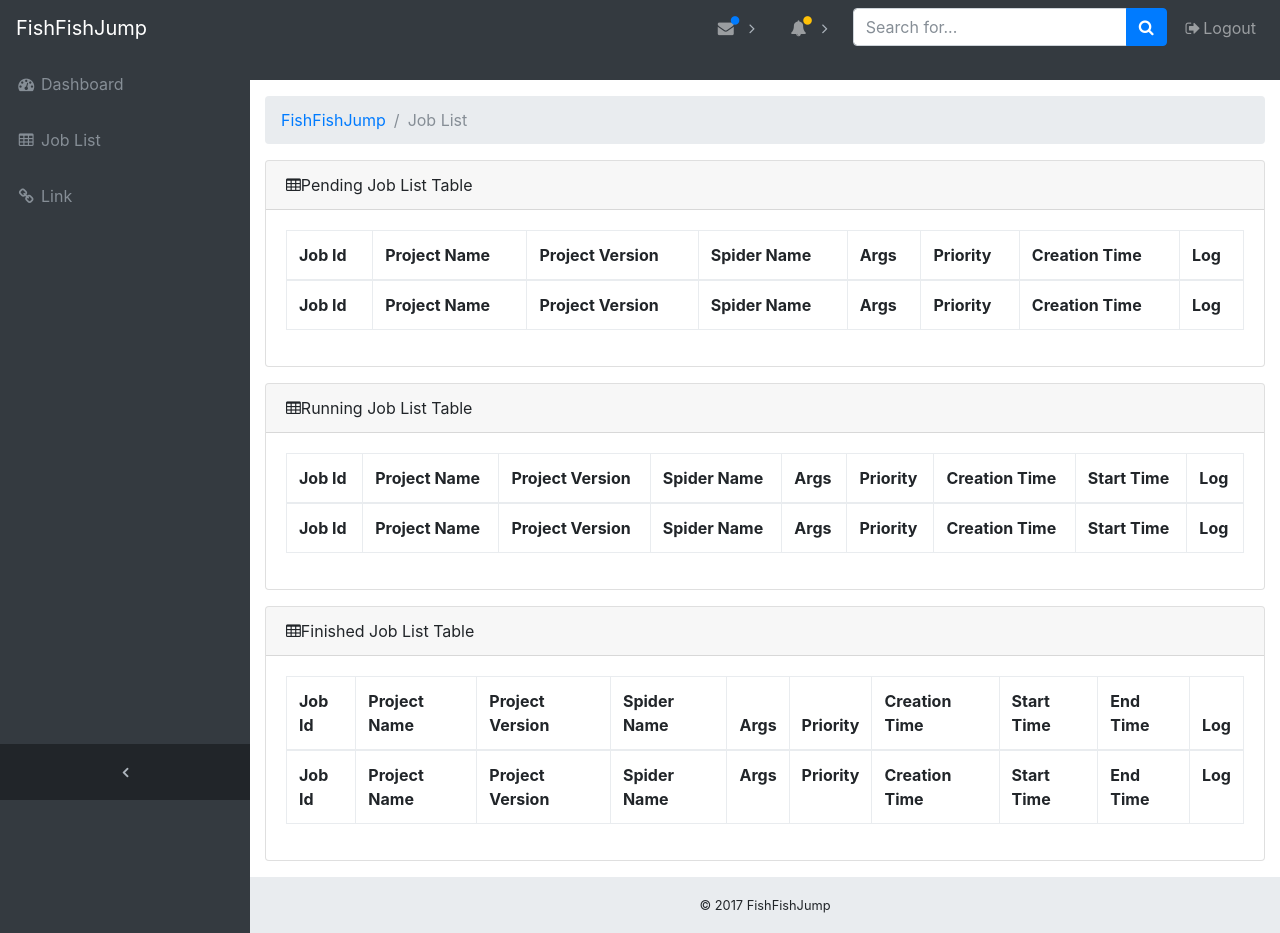
After one commit to SylvanasSun/FishFishJump, a Flask app: template fish_webapp/templates/job_list.html in a window 1280 px wide. The commit adds this page. Run offline with Flask 2, Linux system fonts and the light colour scheme; the template is opened without the code that fills it, so the values that code supplies are empty; some libraries are stand-ins or nearby versions.

Commit message:
Add template page job_list.html

```diff
--- a/fish_webapp/templates/base.html
+++ b/fish_webapp/templates/base.html
@@ -16,6 +16,12 @@
                 <a class="nav-link" href="/supervisor/dashboard">
                     <i class="fa fa-fw fa-dashboard"></i>
                     <span class="nav-link-text">Dashboard</span>
+                </a>
+            </li>
+            <li class="nav-item" data-toggle="tooltip" data-placement="right" title="Tables">
+                <a class="nav-link" href="/supervisor/dashboard/job/list">
+                    <i class="fa fa-fw fa-table"></i>
+                    <span class="nav-link-text">Job List</span>
                 </a>
             </li>
             <li class="nav-item" data-toggle="tooltip" data-placement="right" title="Link">
--- /dev/null
+++ b/fish_webapp/templates/job_list.html
@@ -0,0 +1,157 @@
+{% extends "base.html" %}
+
+{% block head %}
+{{ super() }}
+{% block title %}Job List{% endblock %}
+<link href="/static/datatables/dataTables.bootstrap4.css" rel="stylesheet">
+{% endblock %}
+
+{% block content_body %}
+<!-- Breadcrumbs-->
+<ol class="breadcrumb">
+    <li class="breadcrumb-item">
+        <a href="/supervisor/dashboard">FishFishJump</a>
+    </li>
+    <li class="breadcrumb-item active">Job List</li>
+</ol>
+
+<!-- Pending Job List Data Table -->
+<div class="card mb-3">
+    <div class="card-header"><i class="fa fa-table"></i>Pending Job List Table</div>
+    <div class="card-body">
+        <div class="table-responsive">
+            <table class="table table-bordered" id="pendingJobListDataTable" width="100%" cellspacing="0">
+                <thead>
+                <tr>
+                    <th>Job Id</th>
+                    <th>Project Name</th>
+                    <th>Project Version</th>
+                    <th>Spider Name</th>
+                    <th>Args</th>
+                    <th>Priority</th>
+                    <th>Creation Time</th>
+                    <th>Log</th>
+                </tr>
+                </thead>
+                <tfoot>
+                <tr>
+                    <th>Job Id</th>
+                    <th>Project Name</th>
+                    <th>Project Version</th>
+                    <th>Spider Name</th>
+                    <th>Args</th>
+                    <th>Priority</th>
+                    <th>Creation Time</th>
+                    <th>Log</th>
+                </tr>
+                </tfoot>
+                <tbody id="pendingJobListDataTableBody"></tbody>
+            </table>
+        </div>
+    </div>
+</div>
+
+<!-- Running Job List Data Table -->
+<div class="card mb-3">
+    <div class="card-header"><i class="fa fa-table"></i>Running Job List Table</div>
+    <div class="card-body">
+        <div class="table-responsive">
+            <table class="table table-bordered" id="runningJobListDataTable" width="100%" cellspacing="0">
+                <thead>
+                <tr>
+                    <th>Job Id</th>
+                    <th>Project Name</th>
+                    <th>Project Version</th>
+                    <th>Spider Name</th>
+                    <th>Args</th>
+                    <th>Priority</th>
+                    <th>Creation Time</th>
+                    <th>Start Time</th>
+                    <th>Log</th>
+                </tr>
+                </thead>
+                <tfoot>
+                <tr>
+                    <th>Job Id</th>
+                    <th>Project Name</th>
+                    <th>Project Version</th>
+                    <th>Spider Name</th>
+                    <th>Args</th>
+                    <th>Priority</th>
+                    <th>Creation Time</th>
+                    <th>Start Time</th>
+                    <th>Log</th>
+                </tr>
+                </tfoot>
+                <tbody id="runningJobListDataTableBody"></tbody>
+            </table>
+        </div>
+    </div>
+</div>
+
+<!-- Finished Job List Data Table -->
+<div class="card mb-3">
+    <div class="card-header"><i class="fa fa-table"></i>Finished Job List Table</div>
+    <div class="card-body">
+        <div class="table-responsive">
+            <table class="table table-bordered" id="finishedJobListDataTable" width="100%" cellspacing="0">
+                <thead>
+                <tr>
+                    <th>Job Id</th>
+                    <th>Project Name</th>
+                    <th>Project Version</th>
+                    <th>Spider Name</th>
+                    <th>Args</th>
+                    <th>Priority</th>
+                    <th>Creation Time</th>
+                    <th>Start Time</th>
+                    <th>End Time</th>
+                    <th>Log</th>
+                </tr>
+                </thead>
+                <tfoot>
+                <tr>
+                    <th>Job Id</th>
+                    <th>Project Name</th>
+                    <th>Project Version</th>
+                    <th>Spider Name</th>
+                    <th>Args</th>
+                    <th>Priority</th>
+                    <th>Creation Time</th>
+                    <th>Start Time</th>
+                    <th>End Time</th>
+                    <th>Log</th>
+                </tr>
+                </tfoot>
+                <tbody id="finishedJobListDataTableBody"></tbody>
+            </table>
+        </div>
+    </div>
+</div>
+
+{% endblock %}
+
+<div class="modal fade" id="logModal" tabindex="-1" role="dialog" aria-labelledby="logModalLabel" aria-hidden="true">
+    <div class="modal-dialog">
+        <div class="modal-content">
+            <input type="hidden" id="hidden_modal_job_id" value="">
+            <input type="hidden" id="hidden_modal_project_name" value="">
+            <input type="hidden" id="hidden_modal_spider_name" value="">
+            <div class="modal-header">
+                <button type="button" class="close" data-dismiss="modal" aria-hidden="true">&times;</button>
+                <h4 class="modal-title" id="logModalLabel"></h4>
+            </div>
+            <div class="modal-body" id="logModalContent"></div>
+            <div class="modal-footer">
+                <button type="button" class="btn btn-default" data-dismiss="modal">Close</button>
+            </div>
+        </div><!-- /.modal-content -->
+    </div><!-- /.modal -->
+</div>
+
+{% block script %}
+{{ super() }}
+<script src="/static/datatables/jquery.dataTables.js"></script>
+<script src="/static/datatables/dataTables.bootstrap4.js"></script>
+<script src="/static/js/job_list.js"></script>
+{% endblock %}
```
